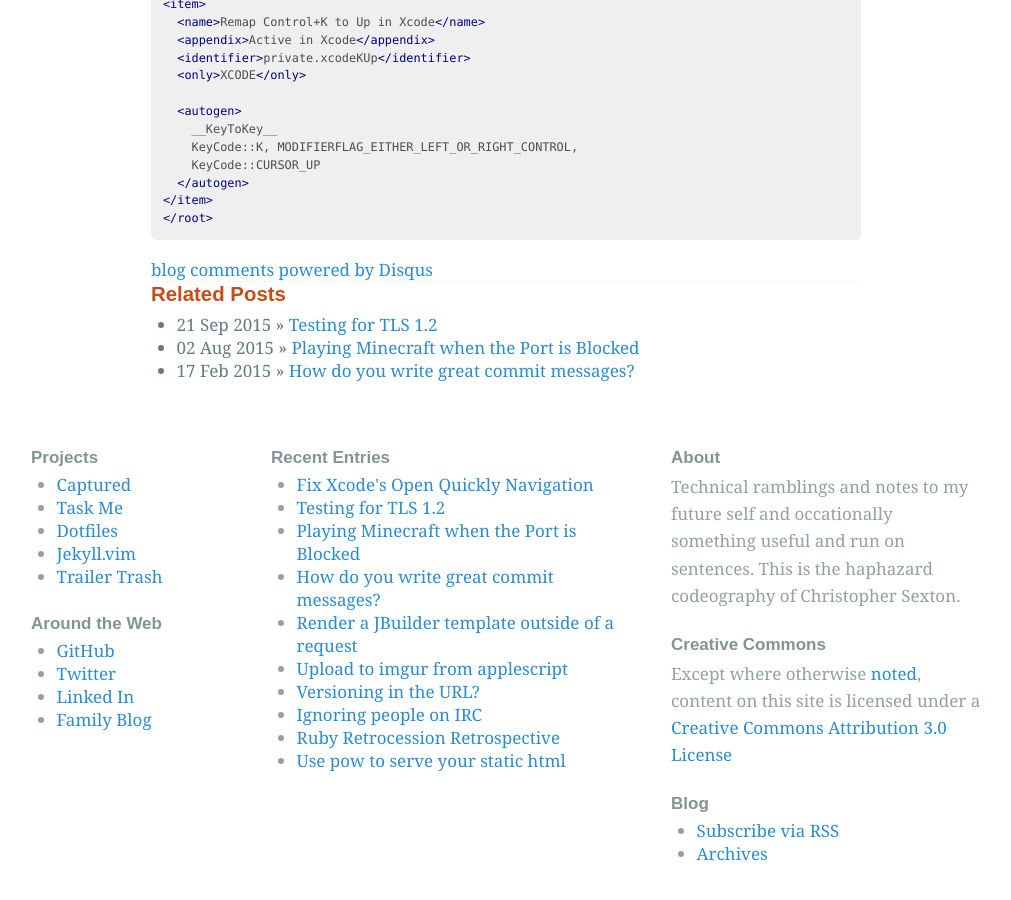
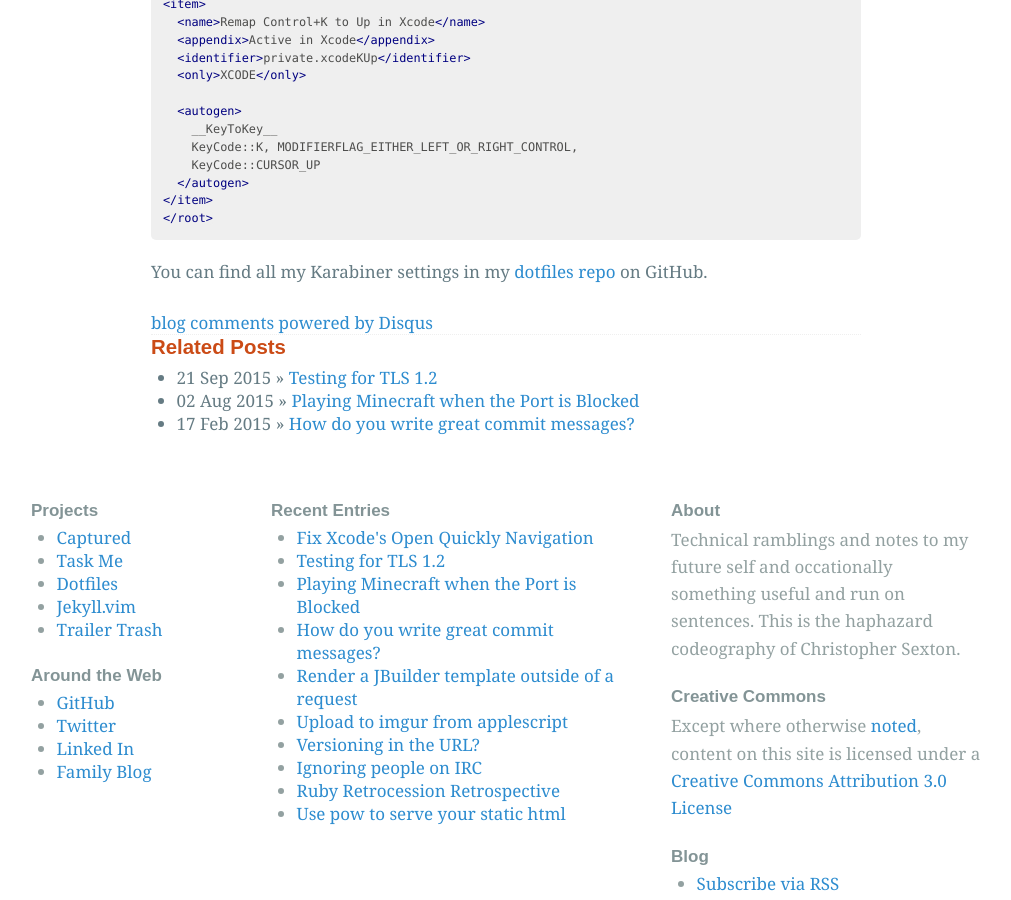
Before and after one commit to csexton/codeography.com, a Jekyll site: the page built from _posts/2015-11-27-fix_xcodes_open_quickly.markdown, in a window 1280 px wide and 900 px high, scrolled down 2022 px. Shown: the whole window, without its empty margins (134-1145 px from the left). Built offline with Jekyll 4.4.1, drawn with Linux system fonts in a browser that asks for light colours; nearby versions of some CDN libraries; some web fonts are replaced; Markdown is read by kramdown in place of the engine named in the settings; comment, search, counter and statistics services are not loaded.

Commit message:
Add link to dotfiles

````diff
--- a/_posts/2015-11-27-fix_xcodes_open_quickly.markdown
+++ b/_posts/2015-11-27-fix_xcodes_open_quickly.markdown
@@ -74,3 +74,5 @@ Add the following XML to `~/Library/Application\ Support/Karabiner/private.xml`,
 </item>
 </root>
 ```
+
+You can find all my Karabiner settings in my [dotfiles repo](https://github.com/csexton/dotfiles/tree/master/karabiner) on GitHub.
````
